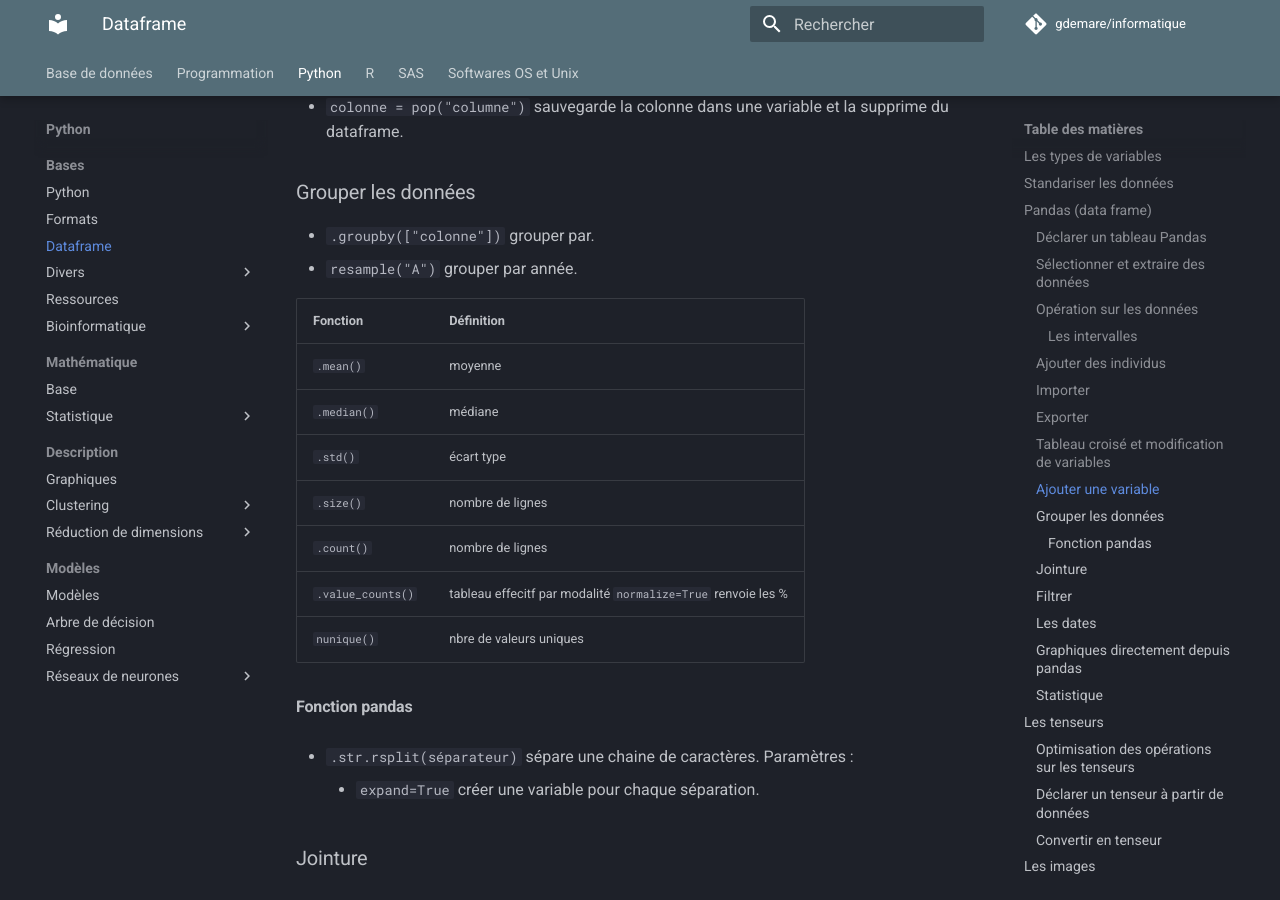
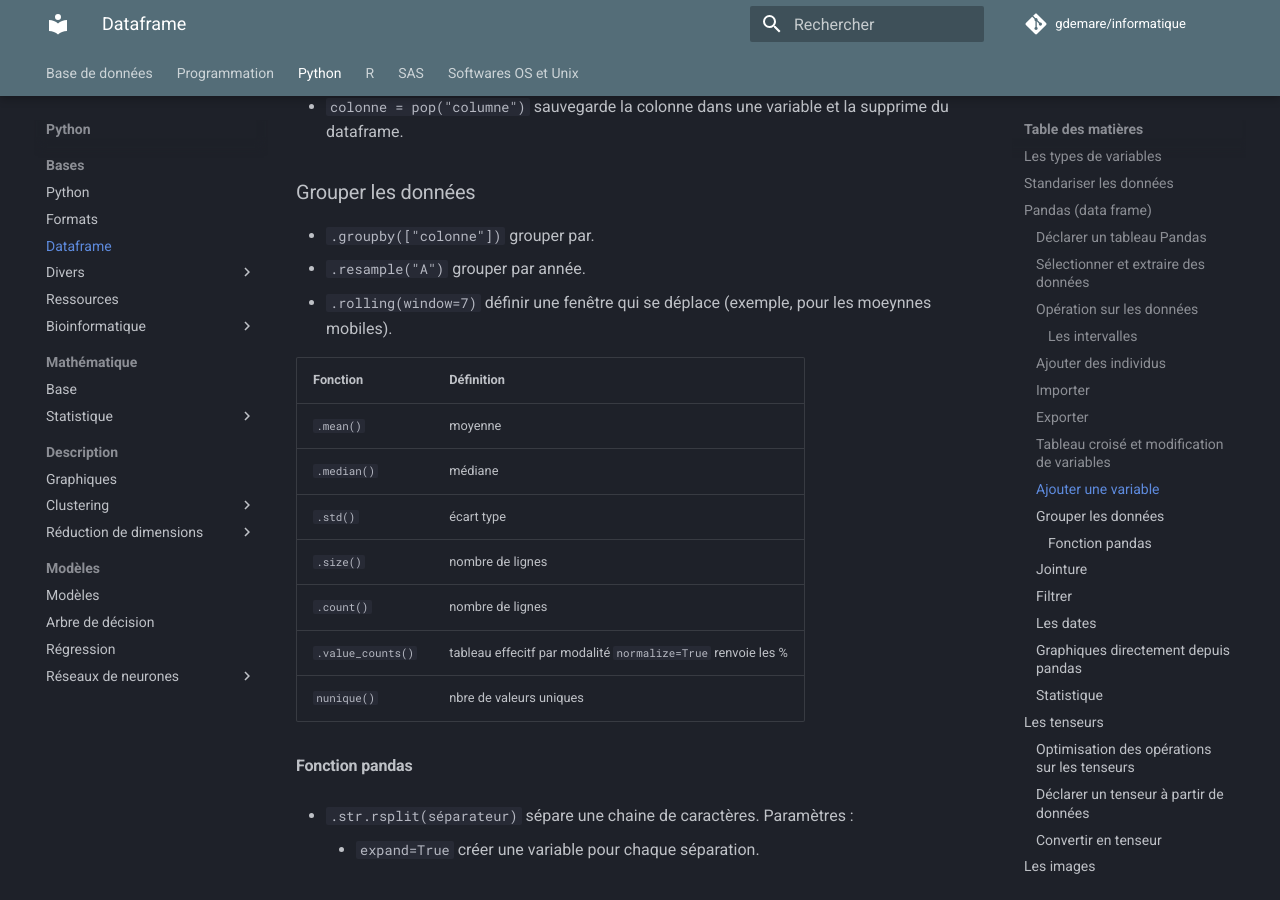
Before and after one commit to gdemare/Informatique, an MkDocs documentation site: the page built from docs/python/manipuler-donnees_py.md, in a window 1280 px wide and 900 px high, scrolled down 5102 px. Built offline with MkDocs 1.6.1 and Material for MkDocs 9.7.7, drawn with Linux system fonts in a browser that asks for light colours; comment, search, counter and statistics services are not loaded.

Commit message:
Update manipuler-donnees_py.md

```diff
--- a/docs/python/manipuler-donnees_py.md
+++ b/docs/python/manipuler-donnees_py.md
@@ -175,7 +175,8 @@ writer = pd.ExcelWriter(fichier, engine = 'xlsxwriter')
 ### Grouper les données
 
 * `.groupby(["colonne"])` grouper par.
-* `resample("A")` grouper par année.
+* `.resample("A")` grouper par année.
+* `.rolling(window=7)` définir une fenêtre qui se déplace (exemple, pour les moeynnes mobiles).
 
 Fonction 			| Définition
 --------------------|---
@@ -185,7 +186,7 @@ Fonction 			| Définition
 `.size()`			| nombre de lignes
 `.count()`			| nombre de lignes
 `.value_counts()`	| tableau effecitf par modalité `normalize=True` renvoie les %
-`nunique()` | nbre de valeurs uniques
+`nunique()` 		| nbre de valeurs uniques
 
 #### Fonction pandas
 
```
